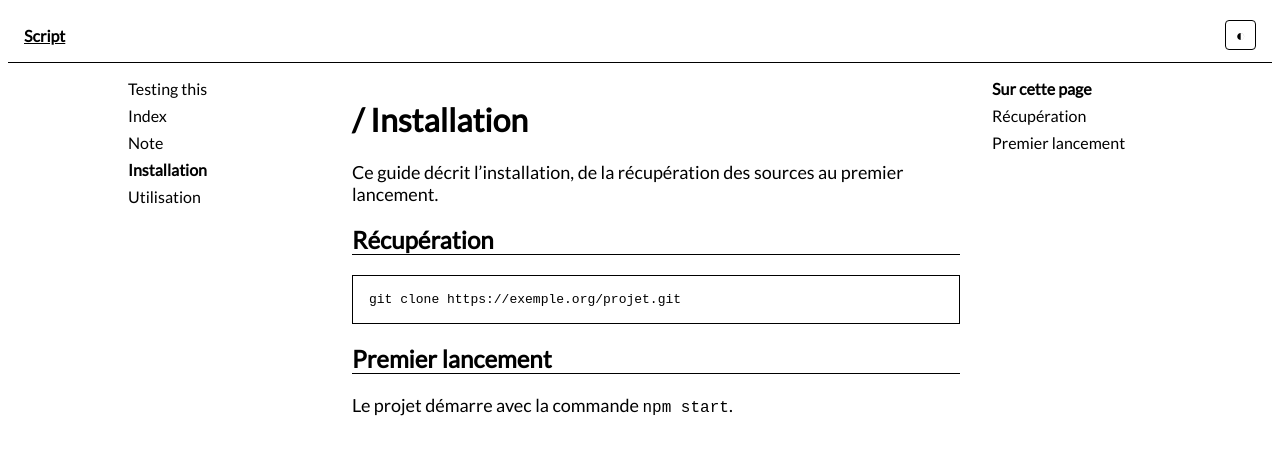
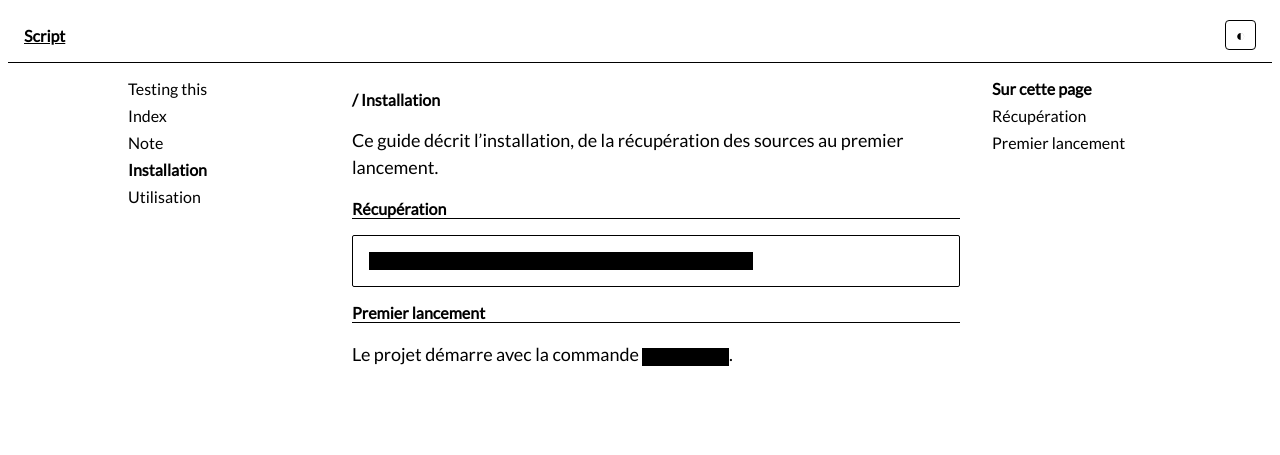
Before and after one commit to script-txt/script-txt.github.io, a Jekyll site: the page built from installation.md, in a window 1280 px wide. Shown: the top 455 px of the page. Built offline with Jekyll 4.4.1, drawn with Linux system fonts in a browser that asks for light colours.

Commit message:
Refactor CSS styles in default layout
Updated font size and styles for various elements.

```diff
--- a/_layouts/default.html
+++ b/_layouts/default.html
@@ -23,16 +23,14 @@
 
   /* Lisibilité : 16 → 18 px selon la largeur d'écran, interligne 1,6 */
   * { box-sizing: border-box; }
-  html {
-    font-family: Lato, sans-serif; margin: 0; background: var(--bg); color: var(--fg);
-  }
+  html { font-size: 1rem; font-family: Lato, sans-serif; background: var(--bg); color: var(--fg); }
   a { color: inherit; }
   :focus-visible { outline: 1px solid; outline-offset: 2px; }
-  p {  }
-  h1 { font-style: stronger; }
-  h2 { font-style: stronger; border-bottom: 1px solid; }
-  pre { overflow-x: auto; padding: 1rem; border: 1px solid; }
-  code { background: darker; border-radius: 2px }
+  p { line-height: 1.5; }
+  h1 { font-size: 1rem; font-style: strong; }
+  h2 { font-size: 1rem; font-style: strong; border-bottom: 1px solid; }
+  pre { overflow-x: auto; padding: 1rem; border: 1px solid; border-radius: 2px; }
+  code { background: var(--fg) -50%; }
   img { max-width: 100%; border-radius: 2px }
 
   header { display: flex; justify-content: space-between; align-items: center; padding: .75rem 1rem; border-bottom: 1px solid; }
```
